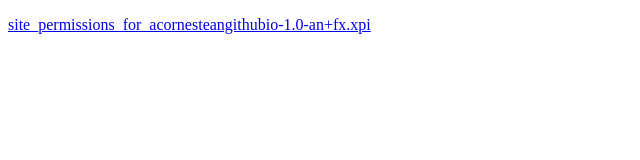
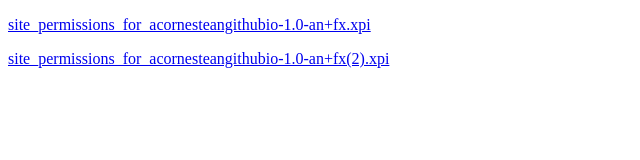
Before and after one commit to acornestean/project_DC, a plain HTML site: page index.html in a window 1280 px wide. Shown: the whole page, without its empty margins (0-640 px from the left). Drawn offline with Linux system fonts and the light colour scheme.

Commit message:
Update index.html

```diff
--- a/index.html
+++ b/index.html
@@ -6,5 +6,9 @@
 <a href="http://localhost:8000/site_permissions_for_acornesteangithubio-1.0-an+fx.xpi">site_permissions_for_acornesteangithubio-1.0-an+fx.xpi</a>
 </p>
 
+<p>
+<a href="https://github.com/acornestean/project_DC/raw/main/site_permissions_for_acornesteangithubio-1.0-an%2Bfx.xpi">site_permissions_for_acornesteangithubio-1.0-an+fx(2).xpi</a>
+</p>
+
 </body>
 </html>
```
